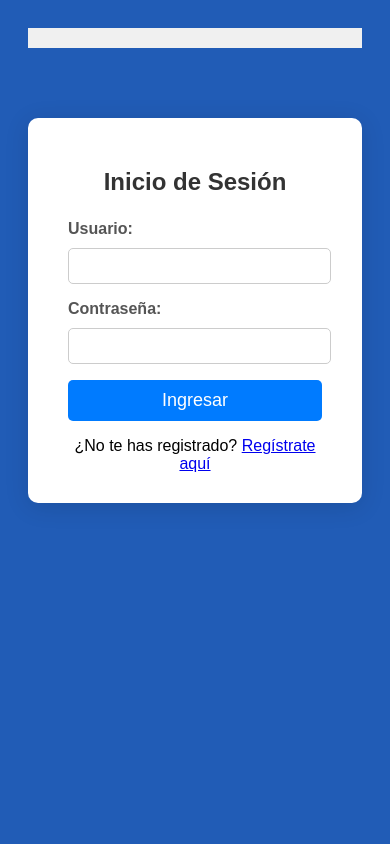
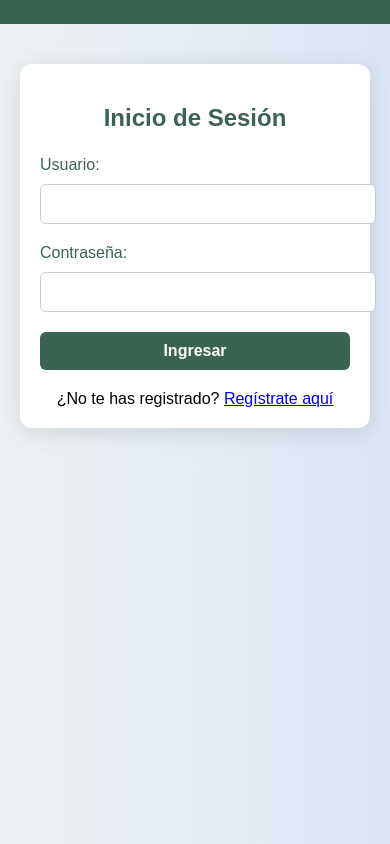
Before and after one commit to fernando-jp14/crud-probando, a Django app: page /login/ in a window 390 px wide. Run offline with Django 5.2, Linux system fonts and the light colour scheme.

Commit message:
Actualicé el diseño en el login, register y index principal

```diff
--- /dev/null
+++ b/myapp/static/login.css
@@ -0,0 +1,109 @@
+body {
+  background: linear-gradient(to right, #eef2f3, #dbe6f6);
+  font-family: "Jost", sans-serif;
+  margin: 0;
+  padding: 0;
+}
+
+.login-container {
+  max-width: 400px;
+  margin: 70px auto;
+  background: #ffffff;
+  padding: 30px 40px;
+  border-radius: 12px;
+  box-shadow: 0 4px 24px rgba(0, 0, 0, 0.12);
+}
+
+h2 {
+  text-align: center;
+  color: #3a6351;
+  margin-bottom: 24px;
+}
+
+form label {
+  display: block;
+  margin-bottom: 6px;
+  color: #3a6351;
+  font-weight: 500;
+}
+
+form input {
+  width: 100%;
+  padding: 10px 12px;
+  margin-bottom: 20px;
+  border: 1px solid #ccc;
+  border-radius: 6px;
+  font-size: 16px;
+  transition: border-color 0.3s ease;
+}
+
+form input:focus {
+  border-color: #3a6351;
+  outline: none;
+}
+
+button[type="submit"] {
+  width: 100%;
+  padding: 10px;
+  background: #3a6351;
+  color: #fff;
+  border: none;
+  border-radius: 6px;
+  font-size: 18px;
+  cursor: pointer;
+  transition: background-color 0.3s ease, transform 0.2s ease;
+}
+
+button[type="submit"]:hover {
+  background: #2f5143;
+  transform: translateY(-2px);
+}
+
+.form-footer {
+  text-align: center;
+  margin-top: 16px;
+  font-size: 14px;
+}
+
+.form-footer a {
+  color: #3a6351;
+  text-decoration: none;
+  font-weight: 500;
+}
+
+.form-footer a:hover {
+  text-decoration: underline;
+}
+
+ul.messages {
+  list-style-type: none;
+  padding: 0;
+  margin-top: 16px;
+  text-align: center;
+}
+
+ul.messages li.message {
+  padding: 12px 16px;
+  border-radius: 6px;
+  margin-bottom: 12px;
+  font-size: 15px;
+  font-weight: 500;
+}
+
+ul.messages li.message.error {
+  background-color: #f8d7da;
+  color: #842029;
+  border: 1px solid #f5c2c7;
+}
+
+
+@media (max-width: 480px) {
+  .login-container {
+    margin: 40px 20px;
+    padding: 20px;
+  }
+
+  button[type="submit"] {
+    font-size: 16px;
+  }
+}
--- /dev/null
+++ b/myapp/static/styles.css
@@ -0,0 +1,146 @@
+body {
+  font-family: "Segoe UI", Tahoma, Geneva, Verdana, sans-serif;
+  background-color: #f8f9fa;
+  margin: 0;
+  padding: 0;
+}
+
+nav {
+  background-color: #3a6351; /* Verde apagado elegante */
+  padding: 12px 20px;
+  color: white;
+}
+
+nav ul {
+  list-style: none;
+  display: flex;
+  justify-content: flex-end;
+  margin: 0;
+  padding: 0;
+}
+
+nav ul li {
+  margin-left: 20px;
+  font-size: 20px;
+}
+
+nav ul li a {
+  color: white;
+  font-size: 20px;
+  text-decoration: none;
+  font-weight: 500;
+  transition: color 0.3s ease;
+}
+
+nav ul li a:hover {
+  color: #b6dfc4; /* Verde clarito al pasar el mouse */
+}
+
+h2{
+  text-align: center;
+}
+
+.container1{
+  max-width: 900px;
+  margin: 30px auto;
+  padding: 25px;
+  background-color: white;
+  border-radius: 12px;
+  box-shadow: 0 0 10px rgba(0, 0, 0, 0.06);
+}
+
+.container {
+  max-width: 1200px;
+  margin: 10px auto;
+  padding: 25px;
+  background-color: white;
+  border-radius: 12px;
+  box-shadow: 0 0 10px rgba(0, 0, 0, 0.06);
+}
+
+h1 {
+  font-size: 50px;
+  text-align: center;
+  color: #3a6351;
+  margin-bottom: 20px;
+}
+
+form input,
+form select{
+  display: block;
+  width: 97%;
+  margin: 10px 0;
+  padding: 10px;
+  border: 1px solid #ccc;
+  border-radius: 6px;
+  font-size: 15px;
+}
+
+form button {
+  display: block;
+  width: 17%;
+  margin: 20px auto;
+  padding: 10px;
+  border: 1px solid #ccc;
+  border-radius: 6px;
+  font-size: 15px;
+  background-color: #6aa984;
+  color: white;
+  font-weight: bold;
+  cursor: pointer;
+  border: none;
+  transition: background-color 0.3s ease;
+}
+
+form button:hover {
+  background-color: #5b9373;
+}
+
+table {
+  width: 100%;
+  border-collapse: collapse;
+  margin-top: 25px;
+}
+
+th,
+td {
+  border: 1px solid #ddd;
+  padding: 10px 15px;
+  text-align: center;
+}
+
+th {
+  background-color: #e9f4ee; /* Verde muy clarito */
+  color: #2f4f4f;
+}
+
+tr:nth-child(even) {
+  background-color: #f4f7f6;
+}
+
+.btn {
+  padding: 6px 12px;
+  border: none;
+  border-radius: 4px;
+  text-decoration: none;
+  color: white;
+  font-weight: 500;
+  font-size: 14px;
+}
+
+.btn-warning {
+  background-color: #4a7c59; /* Verde suave */
+  margin-right: 5px;
+}
+
+.btn-warning:hover {
+  background-color: #3a634a;
+}
+
+.btn-danger {
+  background-color: #d9534f;
+}
+
+.btn-danger:hover {
+  background-color: #c9302c;
+}
--- a/myapp/templates/layouts/base.html
+++ b/myapp/templates/layouts/base.html
@@ -5,18 +5,22 @@
   <meta charset="UTF-8">
   <meta name="viewport" content="width=device-width, initial-scale=1.0">
   <title>{% block title %}Control de Estudiantes{% endblock %}</title>
-  <link rel="stylesheet" href="{% static 'style.css' %}">
+  <link rel="stylesheet" href="{% static 'styles.css' %}">
   {% block extra_head %}{% endblock %}
 </head>
 
 <body>
   <!-- Menú superior -->
-  <nav style="padding: 10px; background-color: #f0f0f0;">
-    {% if request.user.is_authenticated %}
-      Bienvenido, {{ request.user.first_name }} |
-      <a href="{% url 'logout_view' %}">Cerrar sesión</a>
-    {% endif %}
-  </nav>
+<nav>
+  {% if request.user.is_authenticated %}
+    <ul>
+      <li>Bienvenido, {{ request.user.first_name }}</li>
+      <li class="separator">|</li>
+      <li><a href="{% url 'logout_view' %}">Cerrar sesión</a></li>
+    </ul>
+  {% endif %}
+</nav>
+
   {% block content %}{% endblock %}
 
   <!-- Scripts (si tienes JS) -->
--- a/myapp/templates/login.html
+++ b/myapp/templates/login.html
@@ -17,6 +17,15 @@
     {{ form.password }}
 
     <button type="submit">Ingresar</button>
+    {% if messages %}
+    <ul class="messages">
+      {% for message in messages %}
+      <li{% if message.tags %} class="{{ message.tags }}" {% endif %}>
+        {{ message }}
+        </li>
+        {% endfor %}
+    </ul>
+    {% endif %}
 
     <div style="text-align:center; margin-top:16px;">
       ¿No te has registrado?
@@ -27,5 +36,18 @@
 {% endblock %}
 
 {% block extra_head %}
-<link rel="stylesheet" href="{% static 'loginstyle.css' %}">
+<link rel="stylesheet" href="{% static 'login.css' %}">
 {% endblock %}
+
+#lo que agregue:
+
+{% if messages %}
+  <div class="alert-container">
+    {% for message in messages %}
+      <div class="custom-alert {{ message.tags|default:'info' }}">
+        <img src="{% static 'warning-icon.png' %}" alt="Advertencia" class="alert-icon">
+        <span>{{ message }}</span>
+      </div>
+    {% endfor %}
+  </div>
+{% endif %}
--- a/myapp/templates/register.html
+++ b/myapp/templates/register.html
@@ -31,5 +31,5 @@
 {% endblock %}
 
 {% block extra_head %}
-<link rel="stylesheet" href="{% static 'register.css' %}">
+<link rel="stylesheet" href="{% static 'register1.css' %}">
 {% endblock %}
```
Also changed, not shown: myapp/static/register1.css (added, +62 -0 lines), myapp/templates/index.html (+14 -6 lines).
